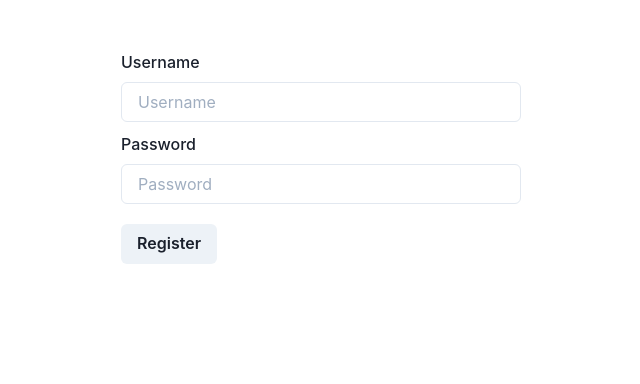
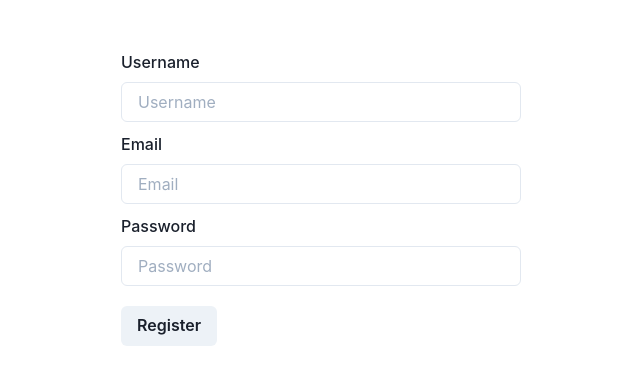
Before and after one commit to gejimayu/reddit-clone, a Next.js app in the folder reddit-clone-web/: page /register in a window 1280 px wide. Shown: the top 384 px of the page, without its empty margins (319-959 px from the left). Built offline with nearby package versions, Linux system fonts and the light colour scheme.

Commit message:
Web: Add email field to user, including login and register page

```diff
--- a/reddit-clone-web/src/generated/graphql.tsx
+++ b/reddit-clone-web/src/generated/graphql.tsx
@@ -37,11 +37,12 @@ export type Mutation = {
 
 export type MutationAddUserArgs = {
   username: Scalars['String'];
+  email: Scalars['String'];
   password: Scalars['String'];
 };
 
 export type MutationLoginArgs = {
-  username: Scalars['String'];
+  usernameOrEmail: Scalars['String'];
   password: Scalars['String'];
 };
 
@@ -68,6 +69,7 @@ export type User = {
   __typename?: 'User';
   id: Scalars['ID'];
   username: Scalars['String'];
+  email: Scalars['String'];
   createdAt: Scalars['String'];
   updatedAt?: Maybe<Scalars['String']>;
 };
@@ -93,11 +95,11 @@ export enum CacheControlScope {
 
 export type UserBasicInfoFragment = { __typename?: 'User' } & Pick<
   User,
-  'id' | 'username'
+  'id' | 'username' | 'email'
 >;
 
 export type LoginMutationVariables = Exact<{
-  username: Scalars['String'];
+  usernameOrEmail: Scalars['String'];
   password: Scalars['String'];
 }>;
 
@@ -121,6 +123,7 @@ export type LogoutMutation = { __typename?: 'Mutation' } & Pick<
 
 export type AddUserMutationVariables = Exact<{
   username: Scalars['String'];
+  email: Scalars['String'];
   password: Scalars['String'];
 }>;
 
@@ -153,11 +156,12 @@ export const UserBasicInfoFragmentDoc = gql`
   fragment UserBasicInfo on User {
     id
     username
+    email
   }
 `;
 export const LoginDocument = gql`
-  mutation Login($username: String!, $password: String!) {
-    login(username: $username, password: $password) {
+  mutation Login($usernameOrEmail: String!, $password: String!) {
+    login(usernameOrEmail: $usernameOrEmail, password: $password) {
       error {
         fieldName
         message
@@ -187,7 +191,7 @@ export type LoginMutationFn = Apollo.MutationFunction<
  * @example
  * const [loginMutation, { data, loading, error }] = useLoginMutation({
  *   variables: {
- *      username: // value for 'username'
+ *      usernameOrEmail: // value for 'usernameOrEmail'
  *      password: // value for 'password'
  *   },
  * });
@@ -253,8 +257,8 @@ export type LogoutMutationOptions = Apollo.BaseMutationOptions<
   LogoutMutationVariables
 >;
 export const AddUserDocument = gql`
-  mutation AddUser($username: String!, $password: String!) {
-    addUser(username: $username, password: $password) {
+  mutation AddUser($username: String!, $email: String!, $password: String!) {
+    addUser(username: $username, email: $email, password: $password) {
       error {
         fieldName
         message
@@ -285,6 +289,7 @@ export type AddUserMutationFn = Apollo.MutationFunction<
  * const [addUserMutation, { data, loading, error }] = useAddUserMutation({
  *   variables: {
  *      username: // value for 'username'
+ *      email: // value for 'email'
  *      password: // value for 'password'
  *   },
  * });
--- a/reddit-clone-web/src/graphql/fragments/UserBasicInfo.graphql
+++ b/reddit-clone-web/src/graphql/fragments/UserBasicInfo.graphql
@@ -1,4 +1,5 @@
 fragment UserBasicInfo on User {
   id
   username
+  email
 }
--- a/reddit-clone-web/src/graphql/mutations/login.graphql
+++ b/reddit-clone-web/src/graphql/mutations/login.graphql
@@ -1,5 +1,5 @@
-mutation Login($username: String!, $password: String!) {
-  login(username: $username, password: $password) {
+mutation Login($usernameOrEmail: String!, $password: String!) {
+  login(usernameOrEmail: $usernameOrEmail, password: $password) {
     error {
       fieldName
       message
--- a/reddit-clone-web/src/graphql/mutations/register.graphql
+++ b/reddit-clone-web/src/graphql/mutations/register.graphql
@@ -1,5 +1,5 @@
-mutation AddUser($username: String!, $password: String!) {
-  addUser(username: $username, password: $password) {
+mutation AddUser($username: String!, $email: String!, $password: String!) {
+  addUser(username: $username, email: $email, password: $password) {
     error {
       fieldName
       message
--- a/reddit-clone-web/src/pages/register.tsx
+++ b/reddit-clone-web/src/pages/register.tsx
@@ -18,13 +18,15 @@ const Register: React.FC = () => {
   return (
     <Container>
       <Formik
-        initialValues={{ username: '', password: '' }}
+        initialValues={{ username: '', email: '', password: '' }}
         onSubmit={async (values, { setErrors }) => {
           const response = await register({ variables: values });
           const error = response.data?.addUser?.error;
           if (error) {
             if (error.fieldName === 'username') {
               setErrors({ username: error.message });
+            } else if (error.fieldName === 'email') {
+              setErrors({ email: error.message });
             }
           } else {
             router.push('/');
@@ -38,6 +40,13 @@ const Register: React.FC = () => {
               label="Username"
               placeholder="Username"
               marginBottom="10px"
+            />
+            <InputField
+              name="email"
+              label="Email"
+              placeholder="Email"
+              marginBottom="10px"
+              type="email"
             />
             <InputField
               name="password"
```
Also changed, not shown: reddit-clone-web/src/pages/login.tsx (+6 -6 lines).
